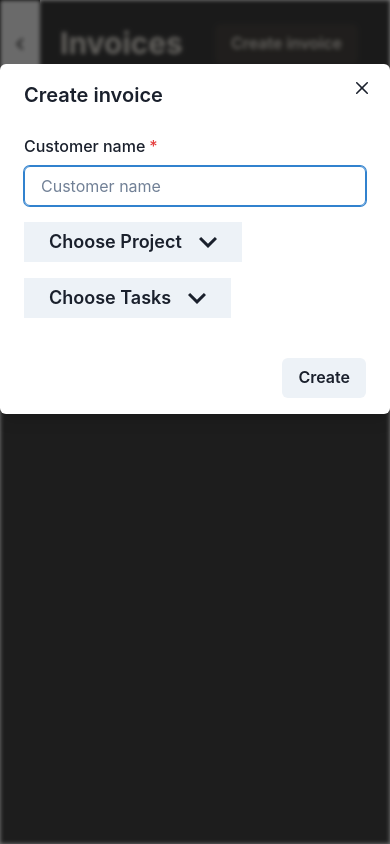
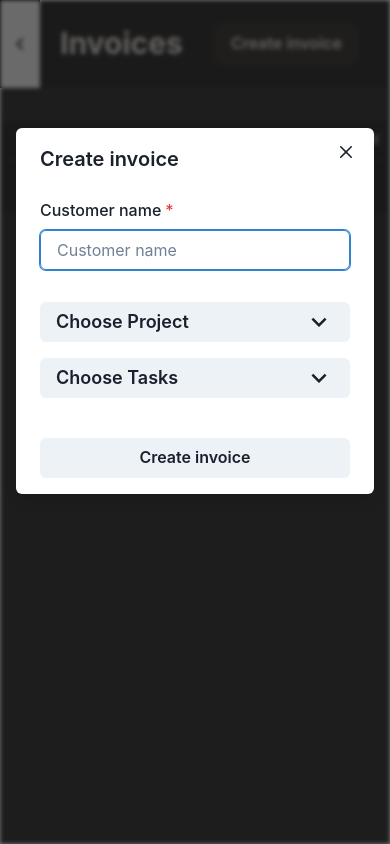
Before and after one commit to cme-timothy/invoice-dashboard, a React (Vite) app: page /invoices in a window 390 px wide. Both pictures are taken after a click on the button "Create invoice". Built offline with nearby package versions, Linux system fonts and the light colour scheme.

Commit message:
better responsive design

```diff
--- a/src/components/LogIn.tsx
+++ b/src/components/LogIn.tsx
@@ -130,7 +130,7 @@ export default function LogIn() {
           backdropInvert="80%"
           backdropBlur="2px"
         />
-        <ModalContent>
+        <ModalContent m="8em 1em auto 1em">
           <ModalHeader>Sign in</ModalHeader>
           <ModalCloseButton />
 
@@ -162,8 +162,10 @@ export default function LogIn() {
             </FormControl>
           </ModalBody>
 
-          <ModalFooter>
+          <ModalFooter justifyContent="center">
             <Button
+              pl="50%"
+              pr="50%"
               onClick={() => {
                 if (email !== "" && password !== "") {
                   authenticate();
--- a/src/pages/invoices/CreateInvoice.tsx
+++ b/src/pages/invoices/CreateInvoice.tsx
@@ -17,6 +17,7 @@ import {
   MenuItem,
   MenuList,
   Text,
+  Flex,
 } from "@chakra-ui/react";
 import { ChevronDownIcon } from "@chakra-ui/icons";
 import { useDataContext } from "../../hooks/useDataContext";
@@ -147,7 +148,7 @@ export default function LogIn() {
           backdropInvert="80%"
           backdropBlur="2px"
         />
-        <ModalContent>
+        <ModalContent m="8em 1em auto 1em">
           <ModalHeader>Create invoice</ModalHeader>
           <ModalCloseButton />
 
@@ -165,17 +166,15 @@ export default function LogIn() {
                 <FormErrorMessage>Customer name is required.</FormErrorMessage>
               )}
             </FormControl>
+            <Flex direction="column">
               <Menu>
                 <MenuButton
                   border={0}
-                mt="1em"
+                  mt="2em"
                   as={Button}
-                rightIcon={<ChevronDownIcon fontSize="4xl" />}
-                borderRadius={0}
+                  rightIcon={<ChevronDownIcon fontSize="3xl" />}
                 >
-                <Text fontSize="lg" ml="0.5em" align="left">
-                  {projectName}
-                </Text>
+                  <Text fontSize="lg" textAlign="left">{projectName}</Text>
                 </MenuButton>
                 <MenuList>
                   {projects.map((data) => {
@@ -191,10 +190,13 @@ export default function LogIn() {
                 </MenuList>
               </Menu>
               <TasksMenu projectName={projectName} />
+            </Flex>
           </ModalBody>
 
-          <ModalFooter>
+          <ModalFooter justifyContent="center">
             <Button
+              pl="50%"
+              pr="50%"
               onClick={() => {
                 if (customerName !== "") {
                   postInvoice();
@@ -205,7 +207,7 @@ export default function LogIn() {
                 }
               }}
             >
-              Create
+              Create invoice
             </Button>
           </ModalFooter>
         </ModalContent>
--- a/src/pages/invoices/TasksMenu.tsx
+++ b/src/pages/invoices/TasksMenu.tsx
@@ -19,14 +19,13 @@ export default function TasksMenu(props: { projectName: string }) {
         border={0}
         mt="1em"
         as={Button}
-        rightIcon={<ChevronDownIcon fontSize="4xl" />}
-        borderRadius={0}
+        rightIcon={<ChevronDownIcon fontSize="3xl" />}
       >
-        <Text fontSize="lg" ml="0.5em" align="left">
+        <Text fontSize="lg" textAlign="left">
           Choose Tasks
         </Text>
       </MenuButton>
-      <MenuList minWidth="240px">
+      <MenuList>
         <MenuOptionGroup title="Tasks">
           {tasks.map((data) => {
             if (data.project === props.projectName) {
```
Lines whose indentation alone changed are shown as unchanged.
